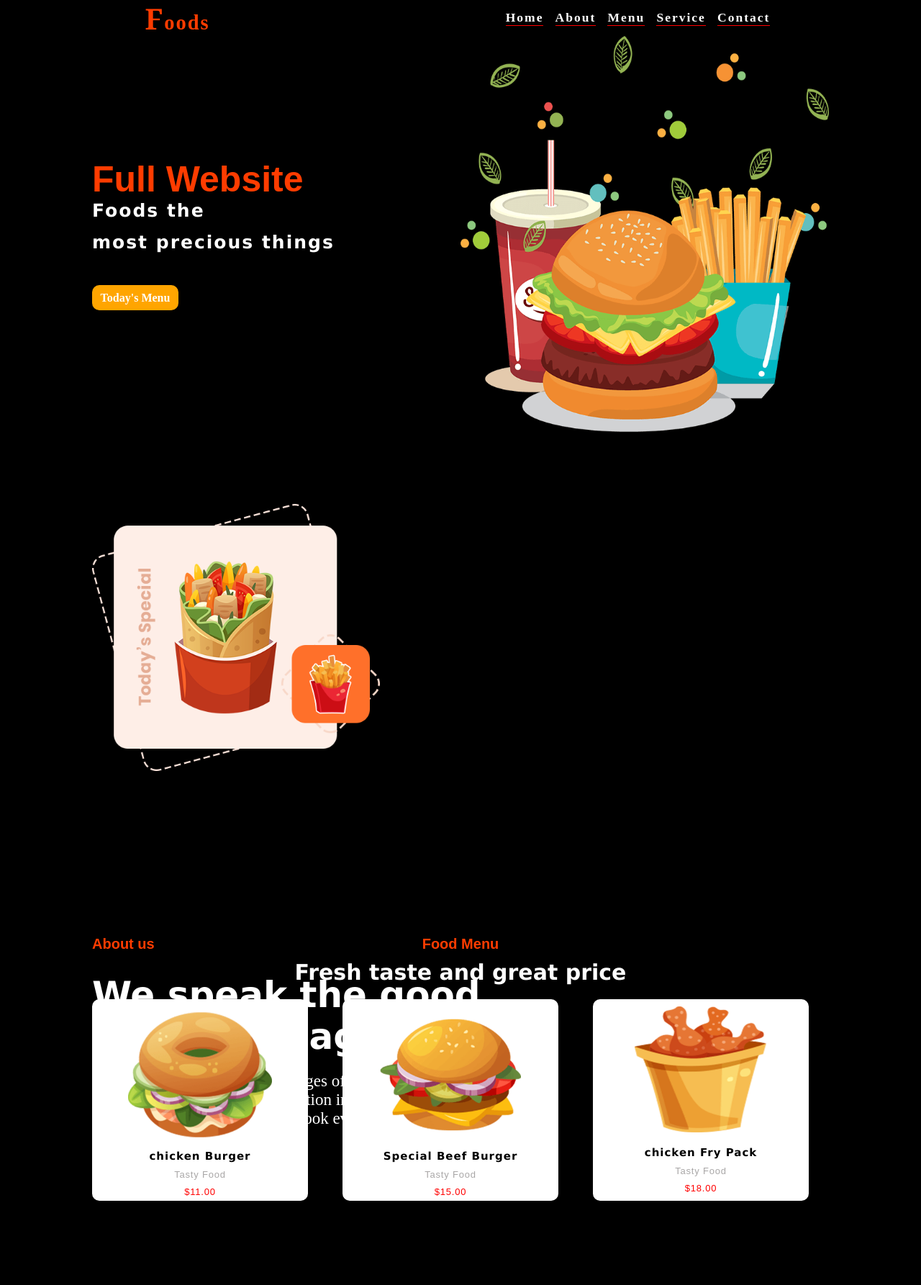
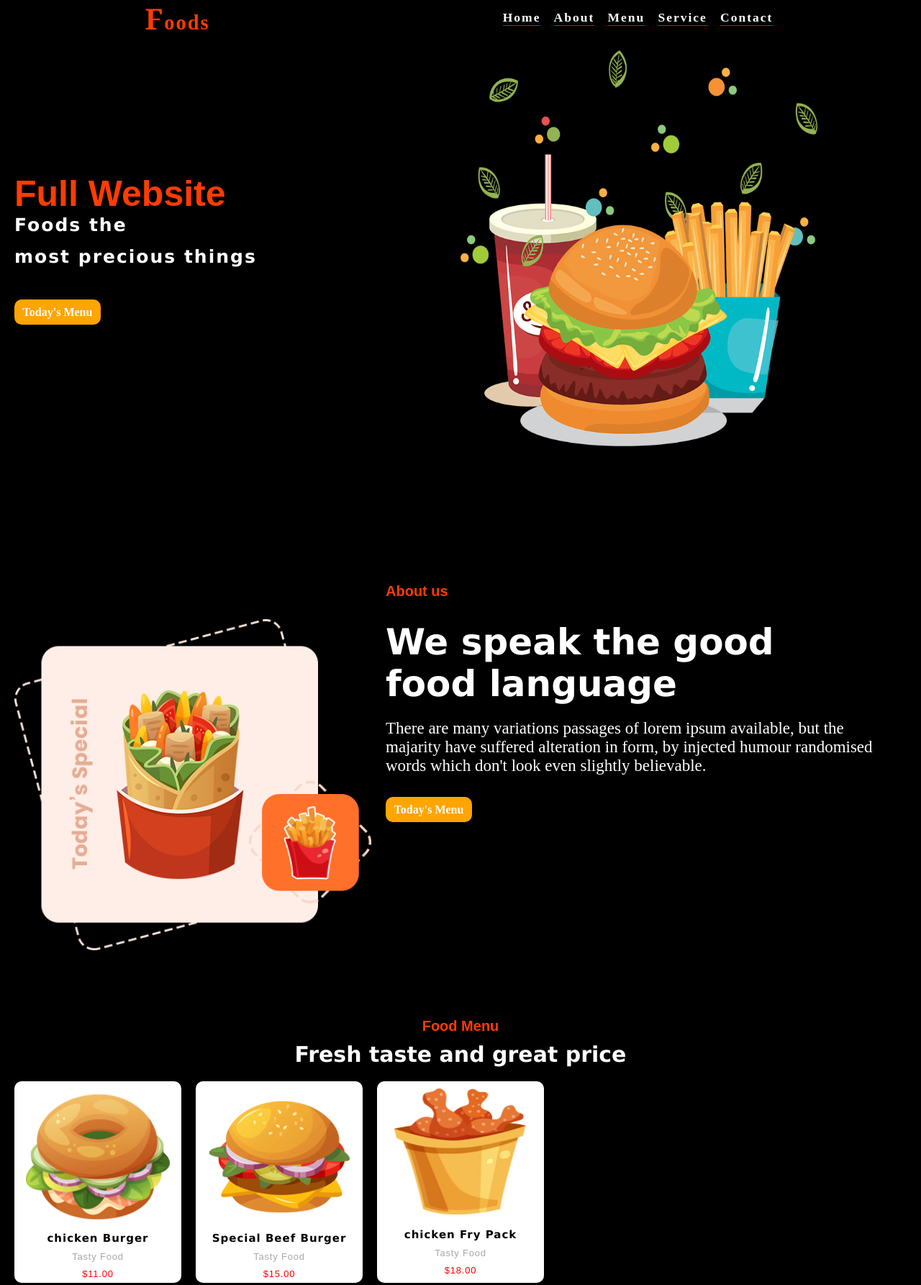
Before and after one commit to Vikasbairw/Food_website, a plain HTML site: page index.html in a window 1280 px wide. Shown: the top 1785 px of the page at 72% size. Drawn offline with Linux system fonts and the light colour scheme; a web font is replaced by a local one.

Commit message:
save data

```diff
--- a/css/index.css
+++ b/css/index.css
@@ -39,6 +39,7 @@ nav {
     font-size: 15px;
     justify-content: space-around;
     align-items: center;
+    gap: 10px;
 
 
 }
@@ -55,7 +56,6 @@ nav {
 
 section {
     width: 100%;
-    height: 600px;
     background: black;
     display: flex;
     justify-content: center;
@@ -64,8 +64,9 @@ section {
 
 .section {
     width: 80%;
-    height: 600px;
-    display: grid;
+    display: flex;
+flex-wrap: wrap;
+gap: 20px;
 
 
 }
@@ -73,7 +74,6 @@ section {
 .section-part {
     display: flex;
     width: 100%;
-    height: 600px;
 
 
 }
@@ -125,7 +125,7 @@ align-items: center;
 }
 
 .section-img {
-    width: 50%;
+    width: 40%;
     height: 600px;
 
 
@@ -147,11 +147,11 @@ align-items: center;
 
 .section-img1 {
     width: 40%;
-    height: 550px;
+    margin-top: 100px;
 }
 
 .section-img1 img {
-width: 400px;
+width: 100%;
     transition: 1s;
 }
 
@@ -160,8 +160,7 @@ width: 400px;
 }
 
 .section-text1 {
-    width: 60%;
-    height: 550px;
+    width:55%;
 }
 
 .section-text1 h5 {
@@ -209,11 +208,10 @@ width: 400px;
 
     display: grid;
     gap: 20px;
-grid-template-columns: repeat(auto-fill,minmax(300px,1fr))
+grid-template-columns: repeat(auto-fill,minmax(220px,1fr))
 ;
 }
 .fodd-img1{
-    width:300px;
     height:280px;
     display: flex;
     align-items: center;
@@ -277,10 +275,10 @@ grid-template-columns: repeat(auto-fill,minmax(300px,1fr))
     height:450px;
 }
 .wemake{
-    width:60%;
     height:60%;
     background-color:white;
     border-radius: 10px;
+    margin-top: 40px;
 }
 .we-make h3{
     font-size: 25px;
--- /dev/null
+++ b/css/media.css
@@ -0,0 +1,31 @@
+
+ @media (max-width:950px) {
+    .section-img  {
+        display: none;
+    }
+    .section-text {
+        width: 100%;
+    }
+ }
+ @media (max-width:850px) {
+    .section1{
+        display: block;
+    }
+    .section-text1{
+        width: 100%;
+    }
+    .section-img1{
+        width: 60%;
+    }
+ }
+
+
+ @media (min-width:375px) {
+    section{
+        padding: 20px;
+    }
+    .section{
+        width: 100%;
+    }
+
+ }
--- a/index.html
+++ b/index.html
@@ -7,6 +7,7 @@
     <link rel="preconnect" href="https://fonts.gstatic.com" crossorigin>
     <link href="https://fonts.googleapis.com/css2?family=Tangerine:wght@700&family=Ysabeau+SC:wght@600&display=swap"
         rel="stylesheet">
+        <link rel="stylesheet" href="./css/media.css"/>
 </head>
 
 <body style="">
```
